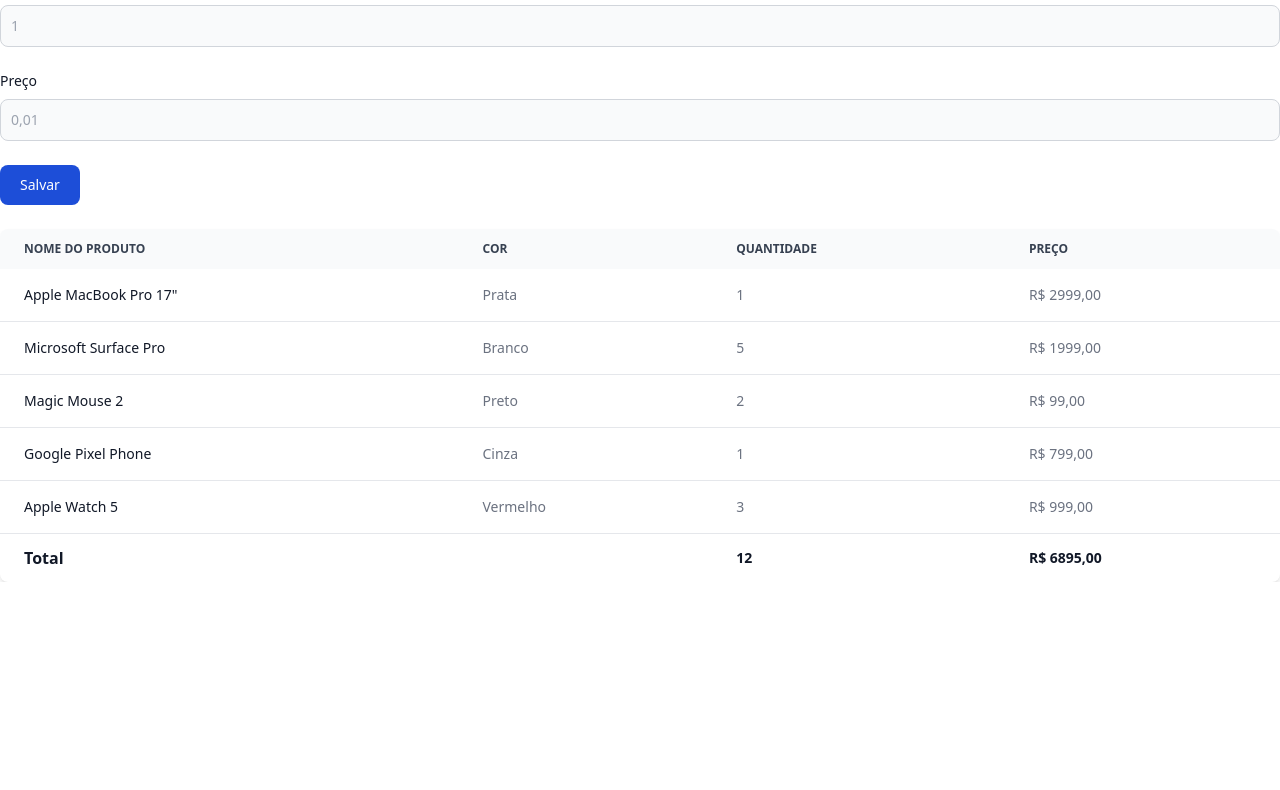
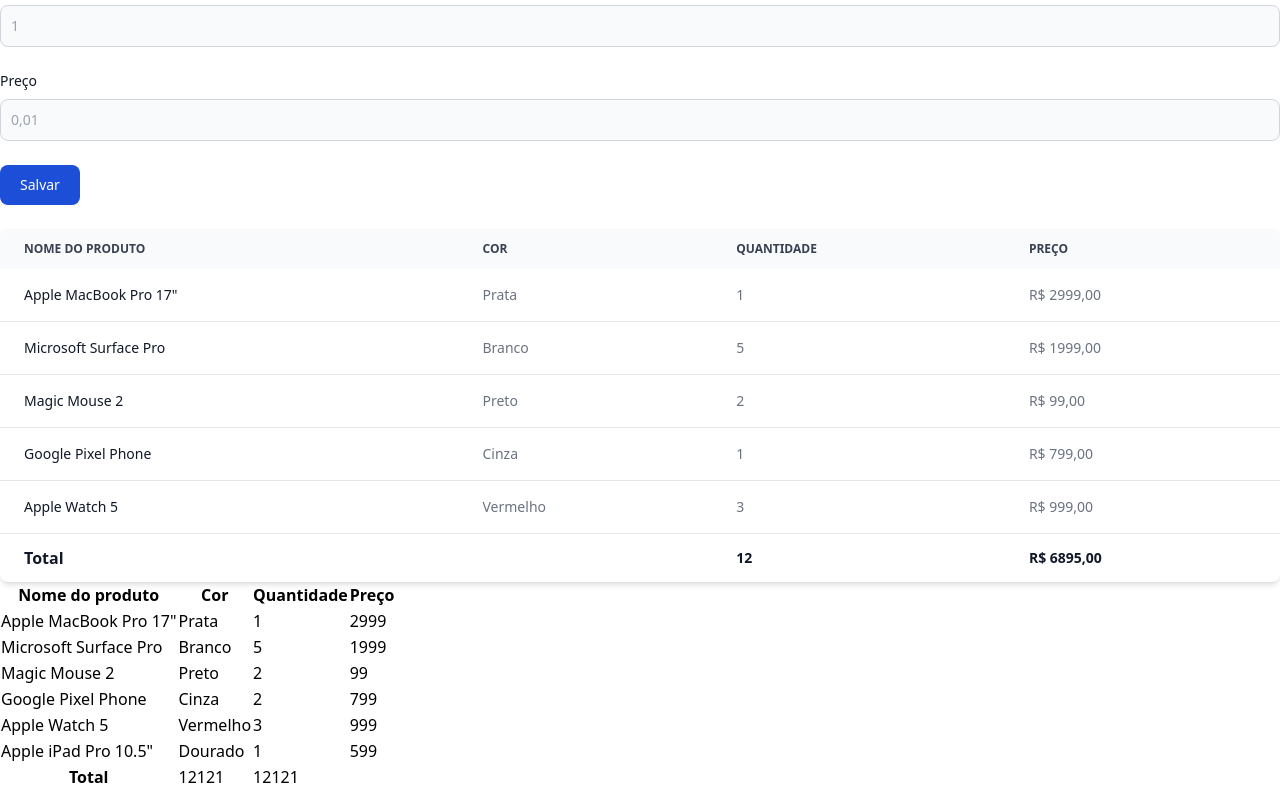
Before and after one commit to PauloGabrielB/Authentication-Token, a plain HTML site: page index.html in a window 1280 px wide. Shown: the part 339-1129 px from the top of the page. Before the commit the page ends 921 px from the top, so only its background shows below. Drawn offline with nearby package versions, Linux system fonts and the light colour scheme.

Commit message:
Aula 1 produtos

```diff
--- a/index.html
+++ b/index.html
@@ -5,10 +5,11 @@
     <meta charset="UTF-8">
     <meta name="viewport" content="width=device-width, initial-scale=1.0">
     <script src="https://cdn.tailwindcss.com"></script>
+    <script src="./index.js" defer></script>
 </head>
 
 <body>
-    <div class="container mx-auto">
+    <div id="container" class="container mx-auto">
 
         <h1 class="mb-4 text-3xl font-extrabold text-gray-900 dark:text-white md:text-5xl lg:text-6xl"><span
                 class="text-transparent bg-clip-text bg-gradient-to-r to-emerald-600 from-sky-400">Tok</span> <span
--- a/index.js
+++ b/index.js
@@ -29,4 +29,103 @@
         amount: 3,
         price: 999,
     },
+    {
+        name: 'Apple iPad Pro 10.5"',
+        color: 'Dourado',
+        amount: 1,
+        price: 599,
+    },
 ];
+
+function criarLinha() {
+    const linha = document.createElement('tr');
+    return linha;
+}
+
+function criarCelula(valor) {
+    const celula = document.createElement('td');
+    celula.innerHTML = valor;
+    return celula;
+}
+
+function criarCabecalho() {
+    const cabecalho = document.createElement('thead');
+    return cabecalho;
+}
+
+function criarCorpo() {
+    const corpo = document.createElement('tbody');
+    return corpo;
+}
+
+function criarCelulaCabecalho(valor) {
+    const cabecalho = document.createElement('th');
+    cabecalho.innerHTML = valor;
+    return cabecalho;
+}
+
+function criarRodape() {
+    const rodape = document.createElement('tfoot');
+    return rodape;
+}
+
+function criarTabela() {
+    const tabela = document.createElement('table');
+
+    const cabecalho = criarCabecalho();
+    const celulaCabecalhoNome = criarCelulaCabecalho('Nome do produto');
+    const celulaCabecalhoCor = criarCelulaCabecalho('Cor');
+    const celulaCabecalhoQuantidade = criarCelulaCabecalho('Quantidade');
+    const celulaCabecalhoPreco = criarCelulaCabecalho('Preço');
+    const linhaCabecalho = criarLinha();
+
+    linhaCabecalho.appendChild(celulaCabecalhoNome);
+    linhaCabecalho.appendChild(celulaCabecalhoCor);
+    linhaCabecalho.appendChild(celulaCabecalhoQuantidade);
+    linhaCabecalho.appendChild(celulaCabecalhoPreco);
+
+    cabecalho.appendChild(linhaCabecalho);
+    tabela.appendChild(cabecalho);
+
+    const corpo = criarCorpo();
+    products.forEach((produto) => {
+        const celulaNome = criarCelula(produto.name);
+        const celulaCor = criarCelula(produto.color);
+        const celulaQuantidade = criarCelula(produto.amount);
+        const celulaPreco = criarCelula(produto.price);
+
+        const linha = criarLinha();
+
+        linha.appendChild(celulaNome);
+        linha.appendChild(celulaCor);
+        linha.appendChild(celulaQuantidade);
+        linha.appendChild(celulaPreco);
+
+        corpo.appendChild(linha);
+    });
+    tabela.appendChild(corpo);
+
+    const rodape = criarRodape();
+    const celulaRodapeTotal = criarCelulaCabecalho('Total');
+    const celulaRodapeQuantidadeTotal = criarCelula('12121')
+    const celulaRodapePrecoTotal = criarCelula('12121')
+
+    const linhaRodape = criarLinha();
+
+    linhaRodape.appendChild(celulaRodapeTotal);
+    linhaRodape.appendChild(celulaRodapeQuantidadeTotal);
+    linhaRodape.appendChild(celulaRodapePrecoTotal);
+
+    rodape.appendChild(linhaRodape);
+    tabela.appendChild(rodape);
+
+    return tabela;
+}
+
+function renderizar() {
+    const tabela = criarTabela();
+    const containerPrincipal = document.getElementById('container');
+    containerPrincipal.appendChild(tabela);
+}
+
+renderizar();
```
